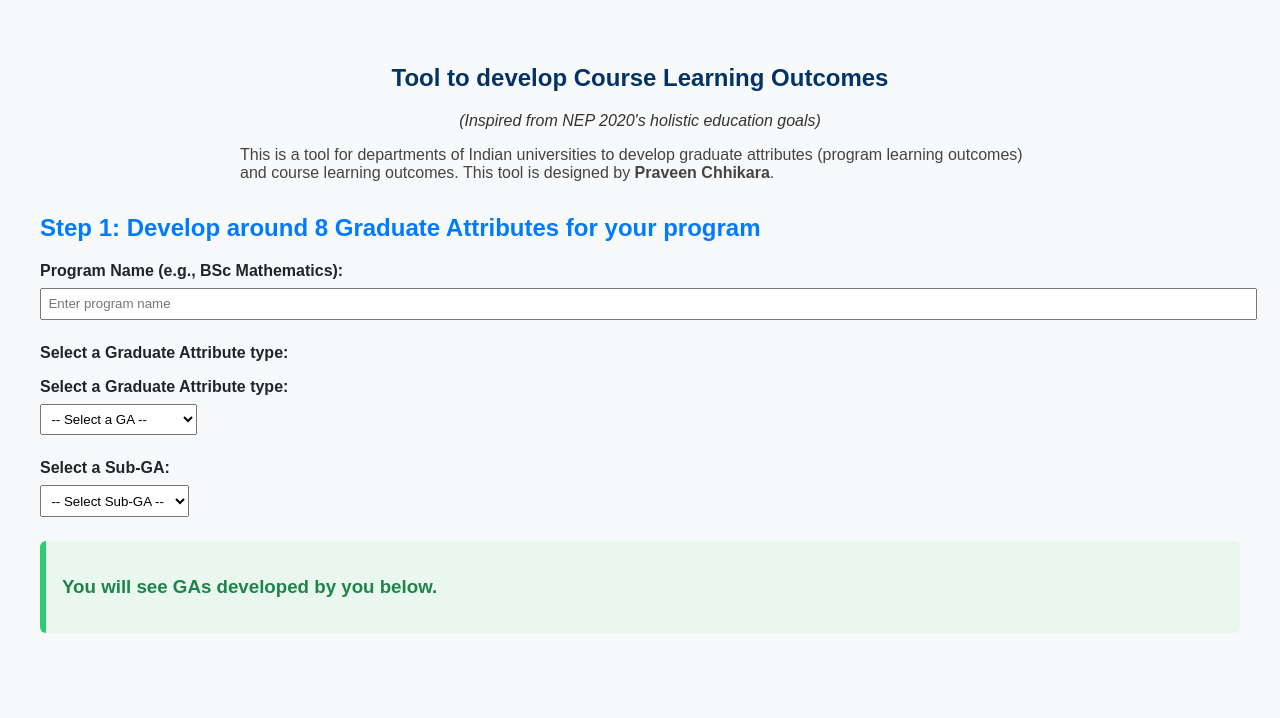
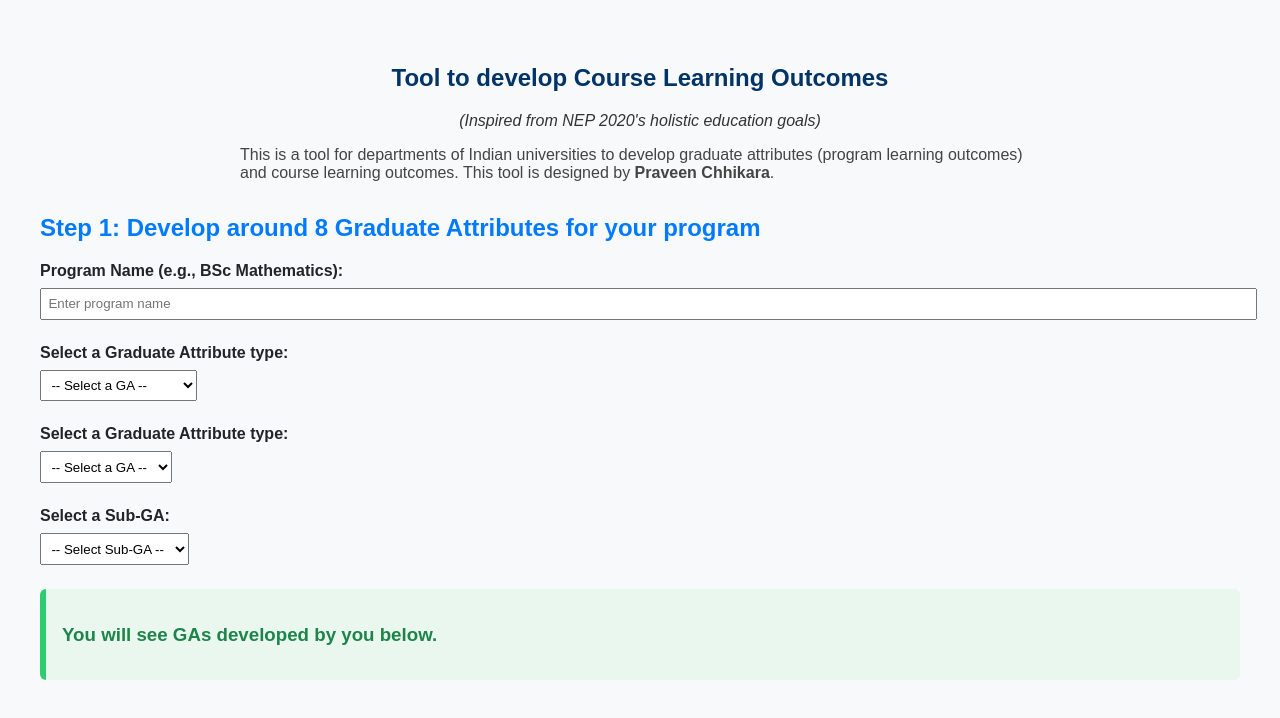
Before and after one commit to PChhikara/nhqef-accordion-site, a plain HTML site: page index.html in a window 1280 px wide. Drawn offline with Linux system fonts and the light colour scheme.

Commit message:
Update index.html

```diff
--- a/index.html
+++ b/index.html
@@ -85,6 +85,10 @@
 <label for="programName">Program Name (e.g., BSc Mathematics):</label>
 <input id="programName" placeholder="Enter program name" style="width: 100%;" type="text"/>
 <label for="broadGA">Select a Graduate Attribute type:</label>
+<select id="broadGA">
+<option value="">-- Select a GA --</option>
+</select>
+
 <label for="broadGA">Select a Graduate Attribute type:</label>
 <div id="gaHintPopup" style="display:none; position:absolute; background:#fffae6; color:#333; border:1px solid #ccc; padding:0.6rem; border-radius:5px; box-shadow:2px 2px 5px rgba(0,0,0,0.2); z-index:1000; font-weight:bold;">
   👉 Do this
```
